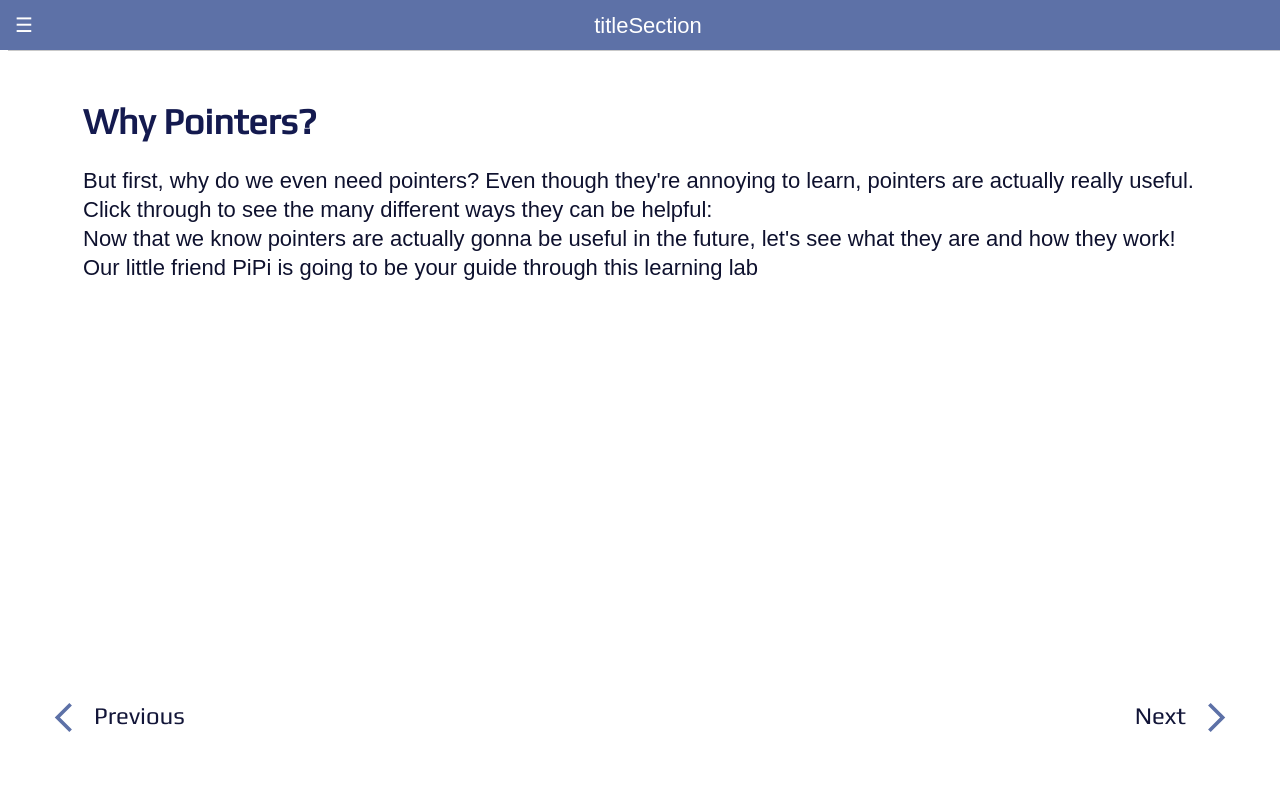
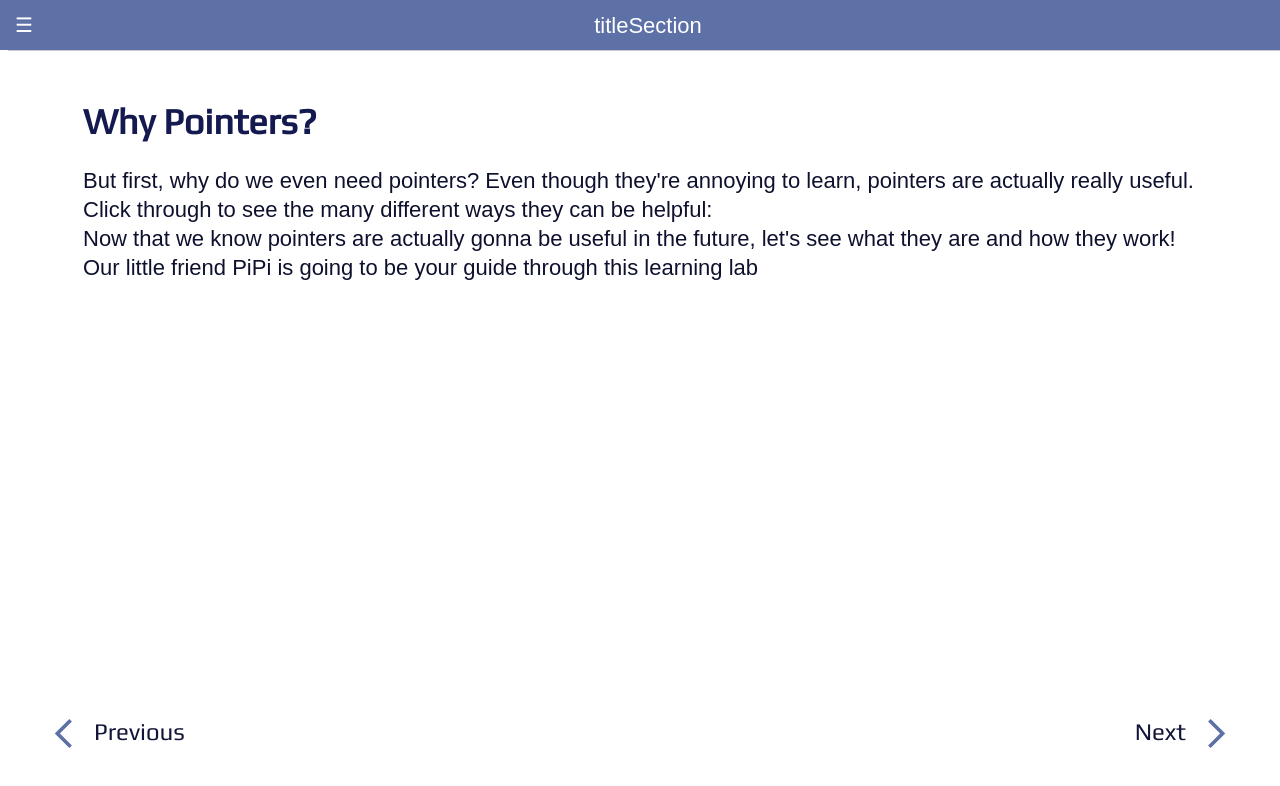
Before and after one commit to uclaacm/parcel-pointers, a React app: page /pointer-motivation in a window 1280 px wide. Shown: the top 786 px of the page. Built offline with nearby package versions, Linux system fonts and the light colour scheme; a web font is replaced by a local one.

Commit message:
move buttons down slightly and change position to fixed

```diff
--- a/src/styles/NavButtons.scss
+++ b/src/styles/NavButtons.scss
@@ -11,11 +11,11 @@ $header-height: 8vh;
 .previous {
   background: none;
   border: 0;
-  bottom: 8vh;
+  bottom: 6vh;
   color: $primary-1-color;
   display: flex;
   left: 40px;
-  position: absolute;
+  position: fixed;
 
   &-text {
     color: $text-color;
@@ -36,10 +36,10 @@ $header-height: 8vh;
 .next {
   background: none;
   border: 0;
-  bottom: 8vh;
+  bottom: 6vh;
   color: $primary-1-color;
   display: flex;
-  position: absolute;
+  position: fixed;
   right: 40px;
 
   &-text {
```
